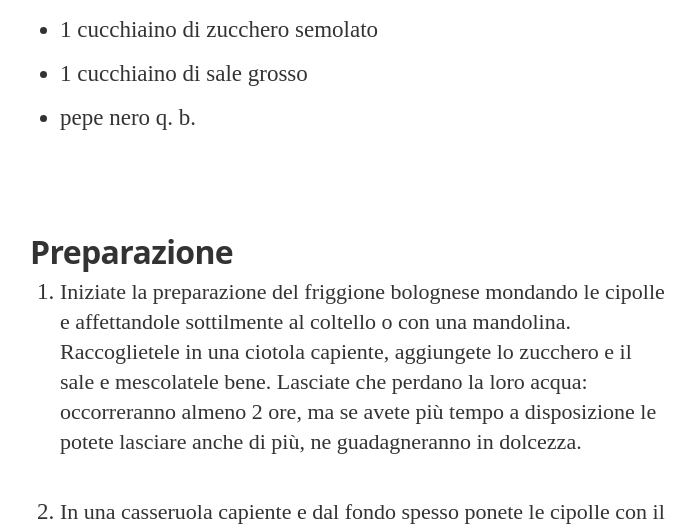
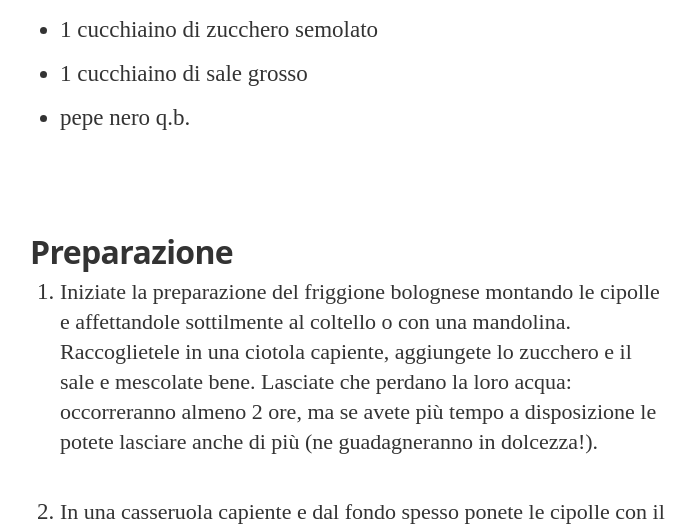
Before and after one commit to TwoBeautifulGeeks/osteria_nascosta, a Jekyll site: the page built from _posts/2021-02-22-friggione.md, in a window 1280 px wide and 900 px high, scrolled down 1279 px. Shown: the part 155-687 px from the top of the window, without its empty margins (290-985 px from the left). Built offline with Jekyll 4.4.1, drawn with Linux system fonts in a browser that asks for light colours; nearby versions of some CDN libraries; some web fonts are replaced.

Commit message:
Update 2021-02-22-friggione.md

```diff
--- a/_posts/2021-02-22-friggione.md
+++ b/_posts/2021-02-22-friggione.md
@@ -16,14 +16,14 @@ Il friggione bolognese è un saporito contorno a base di cipolle e pomodori. Ver
 * 400 g di pomodori maturi sbollentati sbucciati senza pelle
 * 1 cucchiaino di zucchero semolato
 * 1 cucchiaino di sale grosso
-* pepe nero q. b.
+* pepe nero q.b.
 
 
 
 
 ## Preparazione
 
-1. Iniziate la preparazione del friggione bolognese mondando le cipolle e affettandole sottilmente al coltello o con una mandolina. Raccoglietele in una ciotola capiente, aggiungete lo zucchero e il sale e mescolatele bene. Lasciate che perdano la loro acqua: occorreranno almeno 2 ore, ma se avete più tempo a disposizione le potete lasciare anche di più, ne guadagneranno in dolcezza.
+1. Iniziate la preparazione del friggione bolognese montando le cipolle e affettandole sottilmente al coltello o con una mandolina. Raccoglietele in una ciotola capiente, aggiungete lo zucchero e il sale e mescolate bene. Lasciate che perdano la loro acqua: occorreranno almeno 2 ore, ma se avete più tempo a disposizione le potete lasciare anche di più (ne guadagneranno in dolcezza!).
 
 2. In una casseruola capiente e dal fondo spesso ponete le cipolle con il loro liquido e lo strutto. Cuocetele a fuoco basso, mescolando di tanto in tanto, per circa 2 ore. È fondamentale, durante questa prima fase di cottura, controllarle spesso per evitare che si attacchino al fondo del tegame. Quando le cipolle avranno assunto una consistenza molto morbida e un colore nocciola unite i pomodori spezzettati e abbondante pepe fresco di mulinello.
 
```
